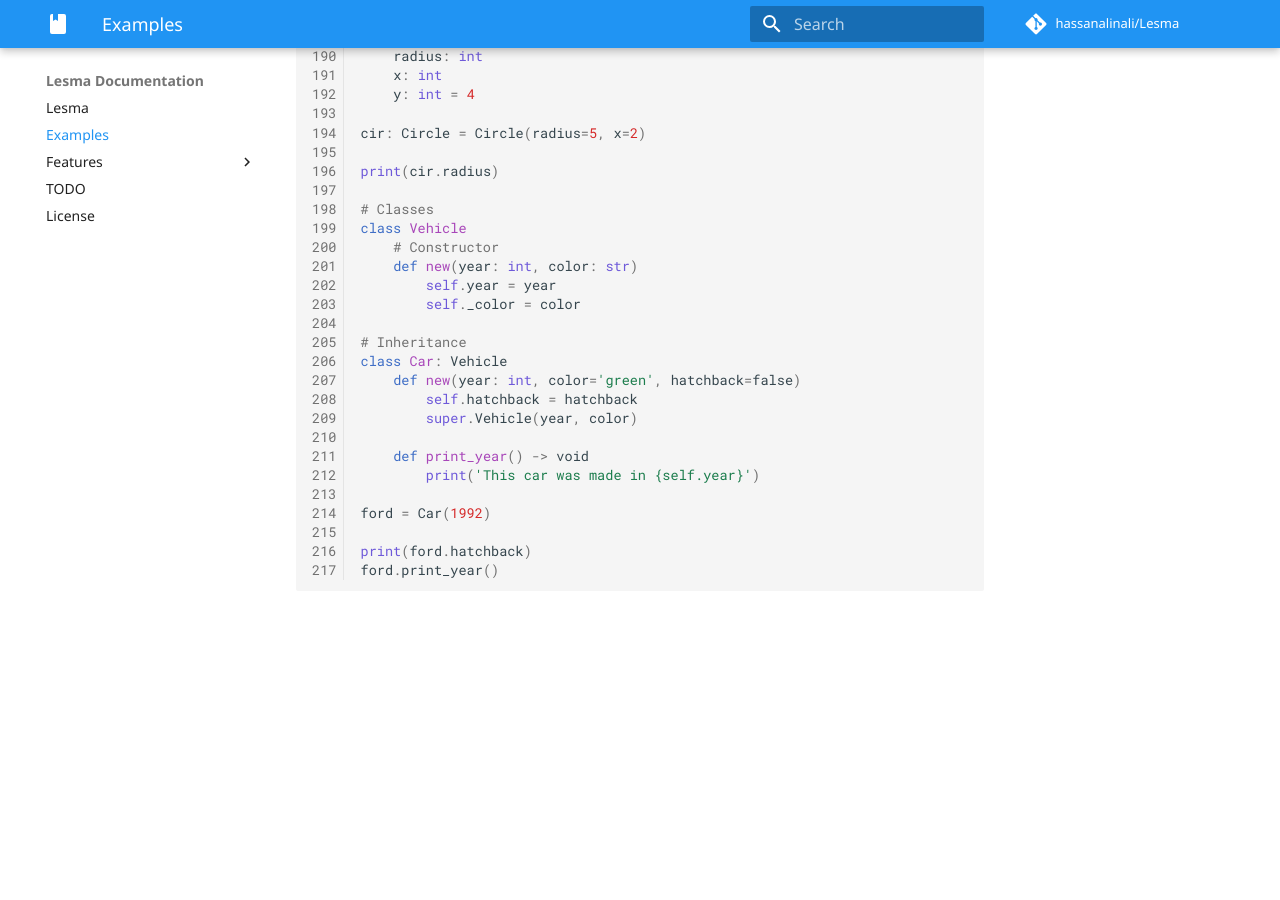
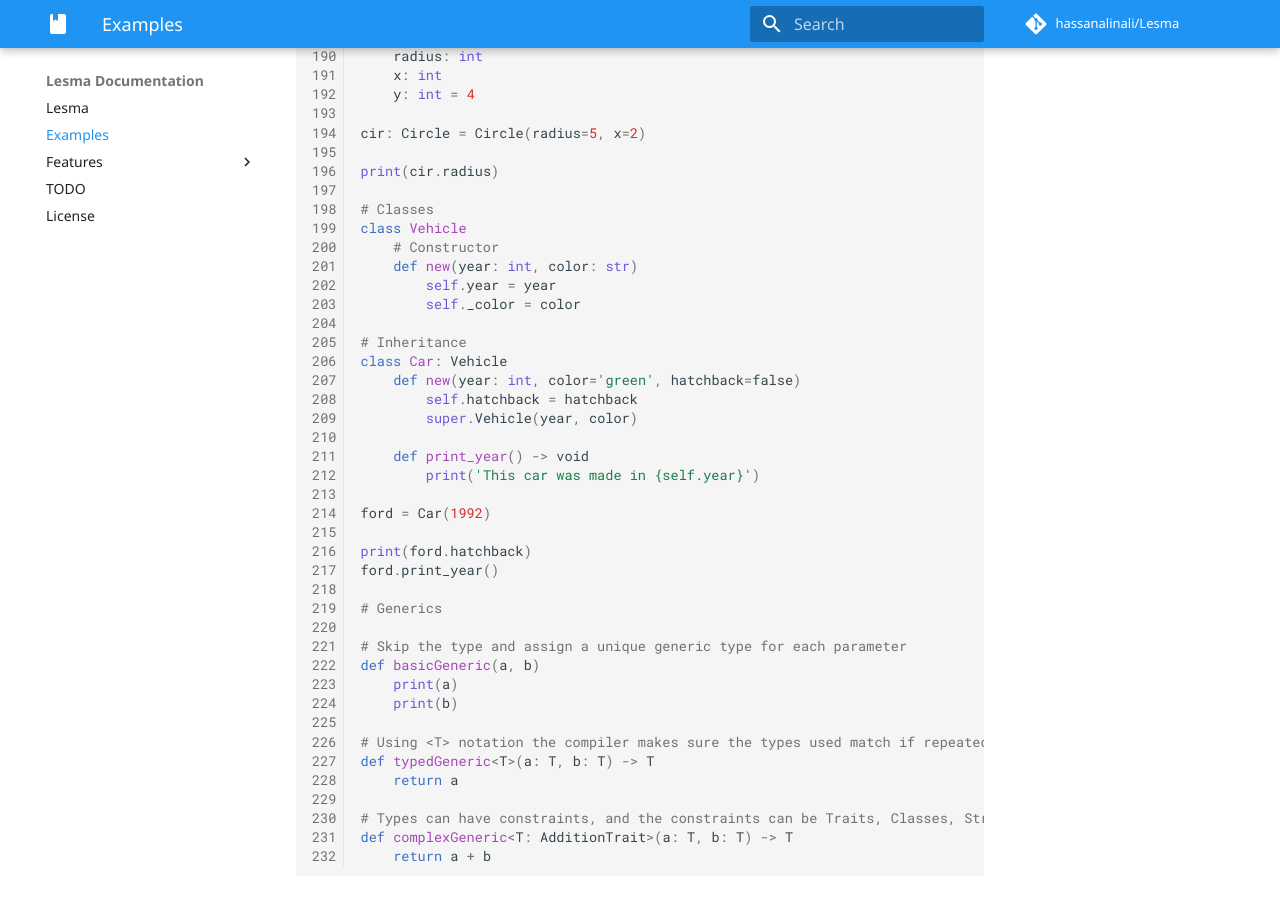
Before and after one commit to alinalihassan/pyLesma, an MkDocs documentation site: the page built from docs/examples.md, in a window 1280 px wide and 900 px high, scrolled down 3951 px. Built offline with MkDocs 1.6.1 and Material for MkDocs 9.7.7, drawn with Linux system fonts in a browser that asks for light colours; comment, search, counter and statistics services are not loaded; before the commit the page ends 4566 px from its top, so only the background shows below that.

Commit message:
Added Generics ambitions in examples

````diff
--- a/docs/examples.md
+++ b/docs/examples.md
@@ -225,4 +225,19 @@ ford = Car(1992)
 
 print(ford.hatchback)
 ford.print_year()
+
+# Generics
+
+# Skip the type and assign a unique generic type for each parameter
+def basicGeneric(a, b)
+	print(a)
+	print(b)
+
+# Using <T> notation the compiler makes sure the types used match if repeated among parameters and/or return type
+def typedGeneric<T>(a: T, b: T) -> T
+	return a
+
+# Types can have constraints, and the constraints can be Traits, Classes, Structs or Enums
+def complexGeneric<T: AdditionTrait>(a: T, b: T) -> T
+	return a + b
 ```
````
